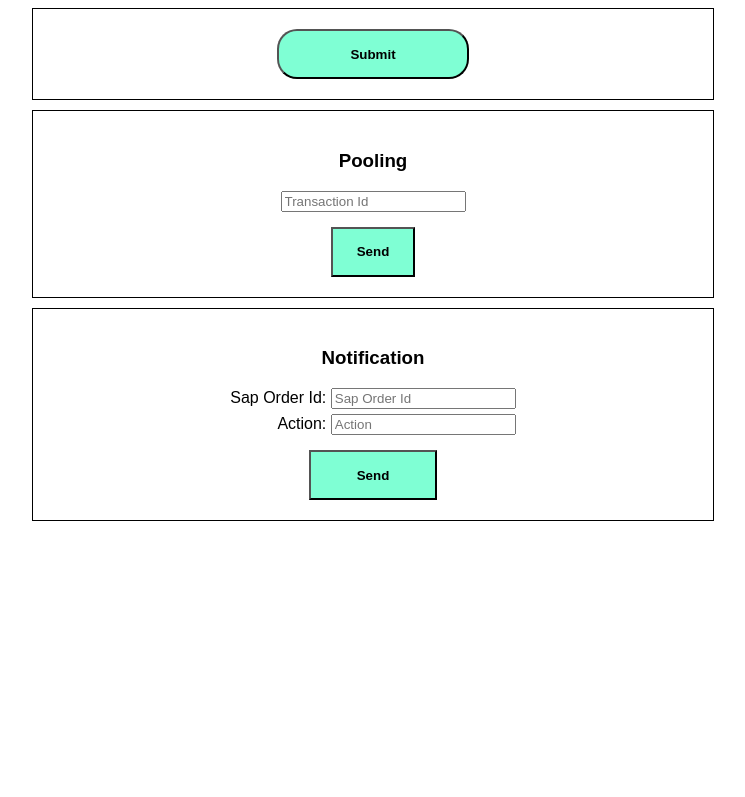
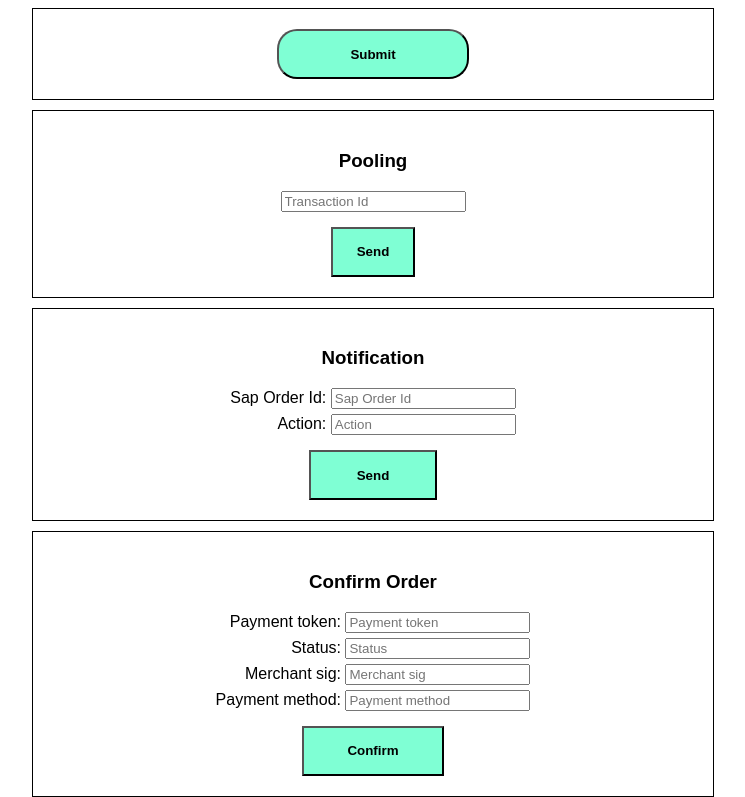
Before and after one commit to VladCherniavsky/WeChatTool, a React app: page / in a window 1280 px wide. Shown: the part 1063-1860 px from the top of the page, without its empty margins (267-1012 px from the left). Before the commit the page ends 1584 px from the top, so only its background shows below. Built offline with nearby package versions, Linux system fonts and the light colour scheme.

Commit message:
add confirn order section

```diff
--- a/src/App.js
+++ b/src/App.js
@@ -6,6 +6,7 @@ import httpClient from './services/index';
 import Language from './components/Language';
 import WeChat from './components/WeChat';
 import Pooling from './components/Pooling';
+import ConfirmOrder from './components/ConfirmOrder';
 import Notification from './components/Notification';
 import './App.css';
 
@@ -193,6 +194,23 @@ class App extends Component {
     const response = await httpClient.fetch(isTokenActive, tokenOrGuestId, url);
   };
 
+  confirmOrder = async (data) => {
+    const {isTokenActive, tokenOrGuestId} = this.state;
+    const url = 'orders/current/callback-handler';
+
+    const params = {
+      method: 'POST',
+      data: data,
+      headers: new Headers({
+        'Accept': 'application/json',
+        'Content-Type': 'application/json'
+      })
+    };
+
+    const response = await httpClient.fetch(isTokenActive, tokenOrGuestId, url, params);
+
+  };
+
   render() {
     return (
       <div className="App">
@@ -277,6 +295,12 @@ class App extends Component {
           <div className="wrapper">
             <Notification />
           </div>
+
+          <div className={'wrapper'}>
+            <ConfirmOrder confirmOrder={this.confirmOrder}/>
+          </div>
+
+
         </div>
       </div>
     );
--- /dev/null
+++ b/src/components/ConfirmOrder/index.js
@@ -0,0 +1,73 @@
+import React from 'react';
+import './style.css';
+
+export default class ConfirmOrder extends React.Component {
+  constructor(props) {
+    super(props);
+    this.state = {
+      payment_token: '',
+      status: '',
+      merchant_sig: '',
+      payment_method: ''
+    }
+  }
+
+  handleInputChange = (inputField) => {
+    return (event) => {
+      this.setState({
+        ...this.state,
+        [inputField]: event.target.value,
+      });
+    };
+  };
+
+  confirmOrder = () => {
+    this.props.confirmOrder(this.state);
+  };
+
+  render() {
+    return(
+      <div>
+        <h3>Confirm Order</h3>
+
+        <form className={'confirmOrder'}>
+          <div className="element">
+            <label>Payment token: </label>
+            <input type="text"
+                   placeholder={'Payment token'}
+                   onChange={this.handleInputChange('payment_token')}
+                   value={this.state.payment_token}/>
+          </div>
+
+          <div className="element">
+            <label>Status: </label>
+            <input type="text"
+                   placeholder={'Status'}
+                   onChange={this.handleInputChange('status')}
+                   value={this.state.status}/>
+          </div>
+
+          <div className="element">
+            <label>Merchant sig: </label>
+            <input type="text"
+                   placeholder={'Merchant sig'}
+                   onChange={this.handleInputChange('merchant_sig')}
+                   value={this.state.merchant_sig}/>
+          </div>
+
+          <div className="element">
+            <label>Payment method: </label>
+            <input type="text"
+                   placeholder={'Payment method'}
+                   onChange={this.handleInputChange('payment_method')}
+                   value={this.state.payment_method}/>
+          </div>
+        </form>
+
+        <button className="confirmOrderButton" onClick={this.confirmOrder}>
+          Confirm
+        </button>
+      </div>
+    );
+  }
+}
--- /dev/null
+++ b/src/components/ConfirmOrder/style.css
@@ -0,0 +1,11 @@
+.confirmOrder {
+    text-align: right;
+}
+
+.confirmOrderButton {
+    background-color: aquamarine;
+    width: 45%;
+    height: 50px;
+    font-weight: 700;
+    margin-top: 15px;
+}
--- a/src/components/Notification/index.js
+++ b/src/components/Notification/index.js
@@ -25,8 +25,8 @@ export default class Notification extends React.Component {
     const response =  axios({
       url: this.state.notificationUrl,
       data: {
-        sap_order_id: 2578406,
-        action: 'SUCCESS'
+        sap_order_id: this.state.sap_order_id,
+        action: this.state.action
       },
       headers: {
         'Content-type': 'application/json'
```
Also changed, not shown: 1 other file (tests, documents, lock files or other folders).
